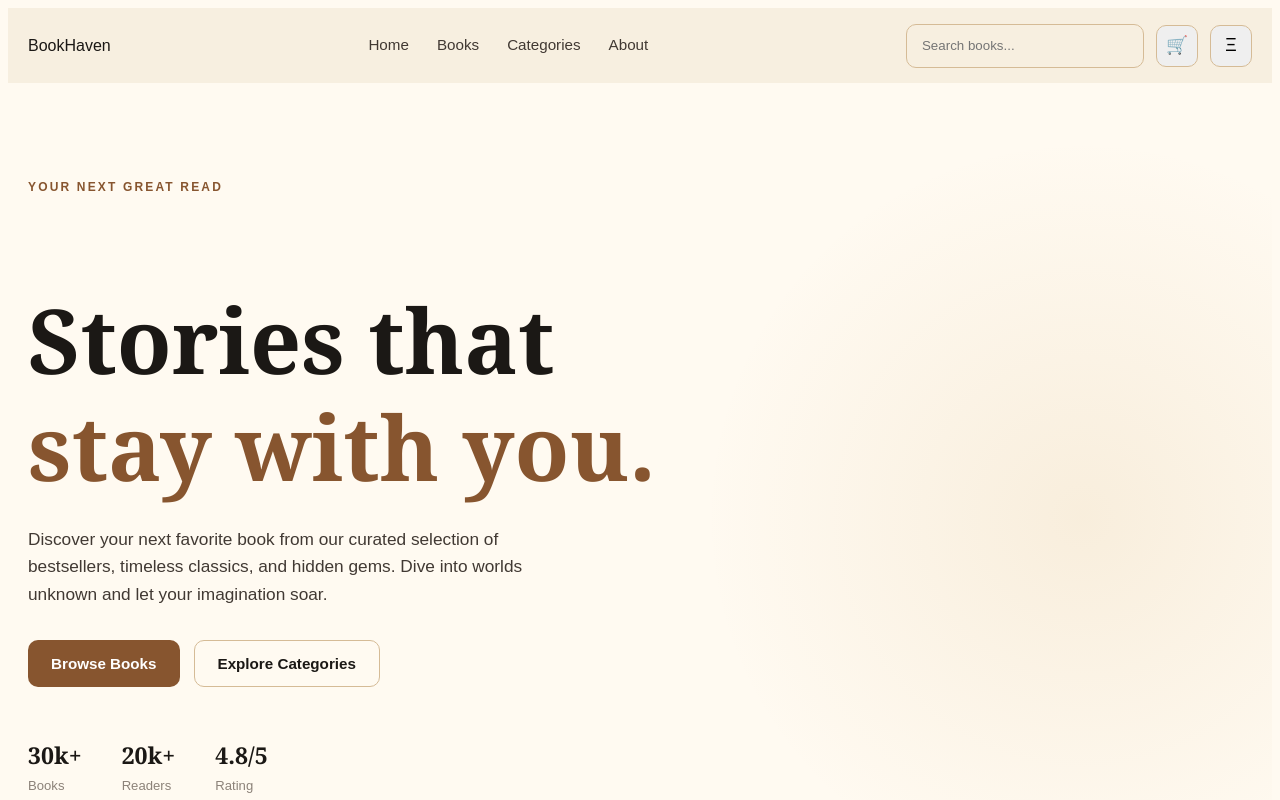
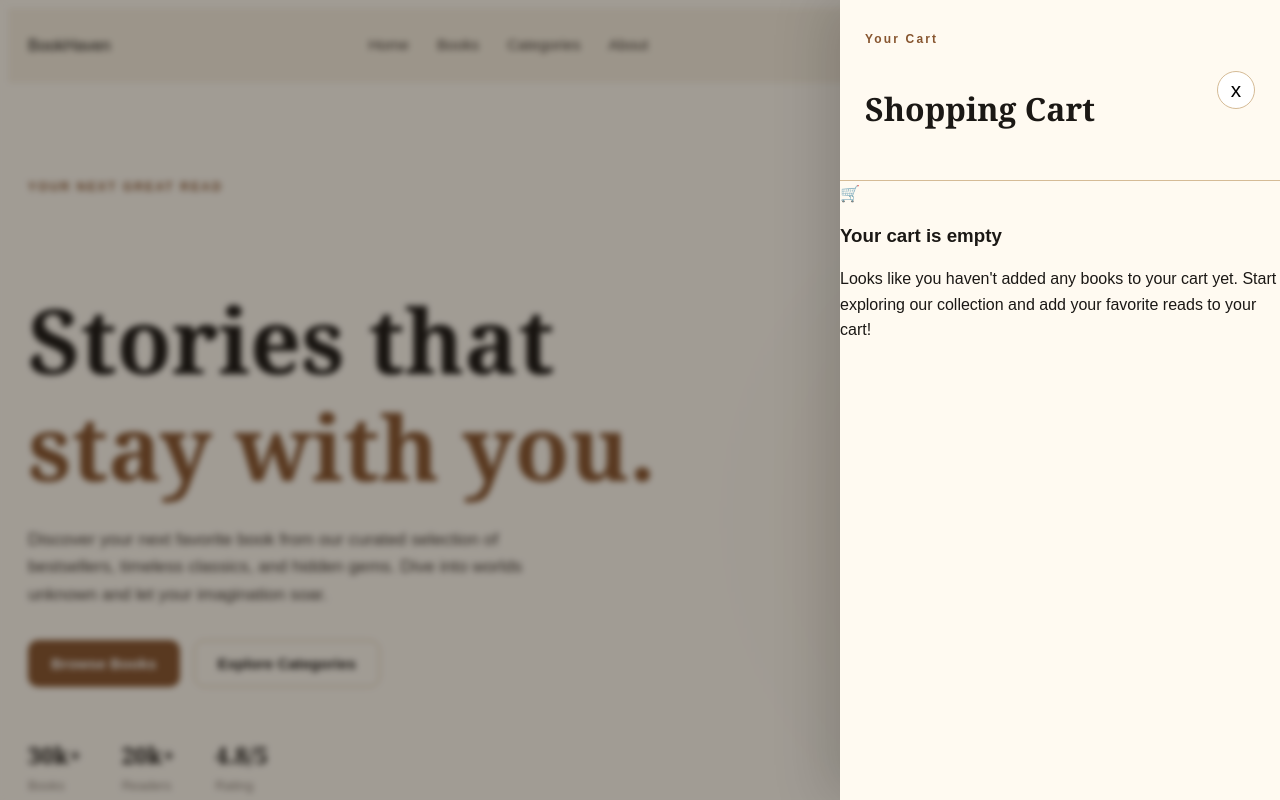
Before and after one commit to Gioulix/Online_library, a React (Vite) app in the folder Frontend/: page / in a window 1280 px wide. Both pictures are taken after a click on the button "View cart". Shown: the top 800 px of the page. Built offline with nearby package versions, Linux system fonts and the light colour scheme.

Commit message:
CSS cart overlay

```diff
--- a/Frontend/src/App.css
+++ b/Frontend/src/App.css
@@ -677,3 +677,159 @@
   display: flex;
   gap: 20px;
 }
+
+/*----------------------------------
+            Cart Overlay
+  ----------------------------------*/
+
+.cart-overlay {
+  position: fixed;
+  inset: 0;
+  z-index: 1000;
+
+  display: flex;
+  justify-content: flex-end;
+
+  background: rgba(20, 15, 10, 0.4);
+
+  backdrop-filter: blur(3px);
+}
+
+.cart {
+  width: min(440px, 100%);
+  height: 100%;
+
+  display: flex;
+  flex-direction: column;
+
+  background: var(--cream);
+
+  box-shadow: -15px 0 50px rgba(0, 0, 0, 0.15);
+
+  animation: slideIn 0.25s ease;
+}
+
+@keyframes slideIn {
+  from {
+    transform: translateX(100%);
+  }
+  to {
+    transform: translateX(0);
+  }
+}
+
+.cart-header {
+  padding: 25px;
+
+  display: flex;
+  align-items: center;
+  justify-content: space-between;
+
+  border-bottom: 1px solid var(--border);
+}
+
+.cart-header h2 {
+  font-family: Georgia, serif;
+  font-size: 2rem;
+}
+
+.close-cart {
+  width: 38px;
+  height: 38px;
+
+  display: grid;
+  place-items: center;
+
+  background: white;
+
+  border: 1px solid var(--border);
+  border-radius: 50%;
+
+  font-size: 1.3rem;
+}
+
+.cart-item {
+  position: relative;
+
+  display: grid;
+  grid-template-columns: 75px 1fr auto;
+
+  gap: 14px;
+
+  padding: 15px 0;
+
+  border-bottom: 1px solid var(--border);
+}
+
+.cart-item img {
+  width: 75px;
+  height: 95px;
+
+  object-fit: cover;
+
+  border-radius: 6px;
+}
+
+.cart-item-info h4 {
+  padding-right: 25px;
+
+  font-family: Georgia, serif;
+
+  font-size: 1rem;
+}
+
+.cart-item-info p {
+  color: var(--muted);
+
+  font-size: 0.78rem;
+}
+
+.cart-item-info strong {
+  display: block;
+
+  margin-top: 5px;
+}
+
+.quantity-controls {
+  display: flex;
+  align-items: center;
+  gap: 10px;
+
+  margin-top: 10px;
+}
+
+.quantity-controls button {
+  width: 25px;
+  height: 25px;
+
+  display: grid;
+  place-items: center;
+
+  background: white;
+
+  border: 1px solid var(--border);
+  border-radius: 5px;
+}
+
+.quantity-controls span {
+  min-width: 15px;
+
+  text-align: center;
+
+  font-size: 0.85rem;
+  font-weight: 700;
+}
+
+.remove-item {
+  align-self: start;
+
+  background: transparent;
+
+  color: var(--muted);
+
+  font-size: 1.1rem;
+}
+
+.remove-item:hover {
+  color: #dd4b38;
+}
```
